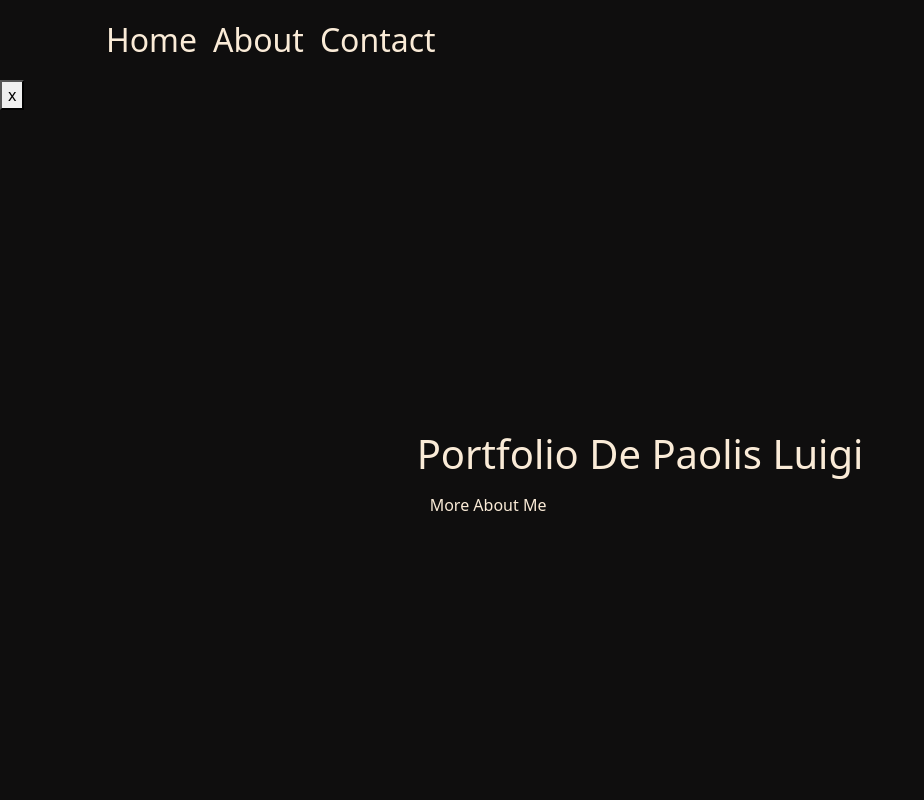
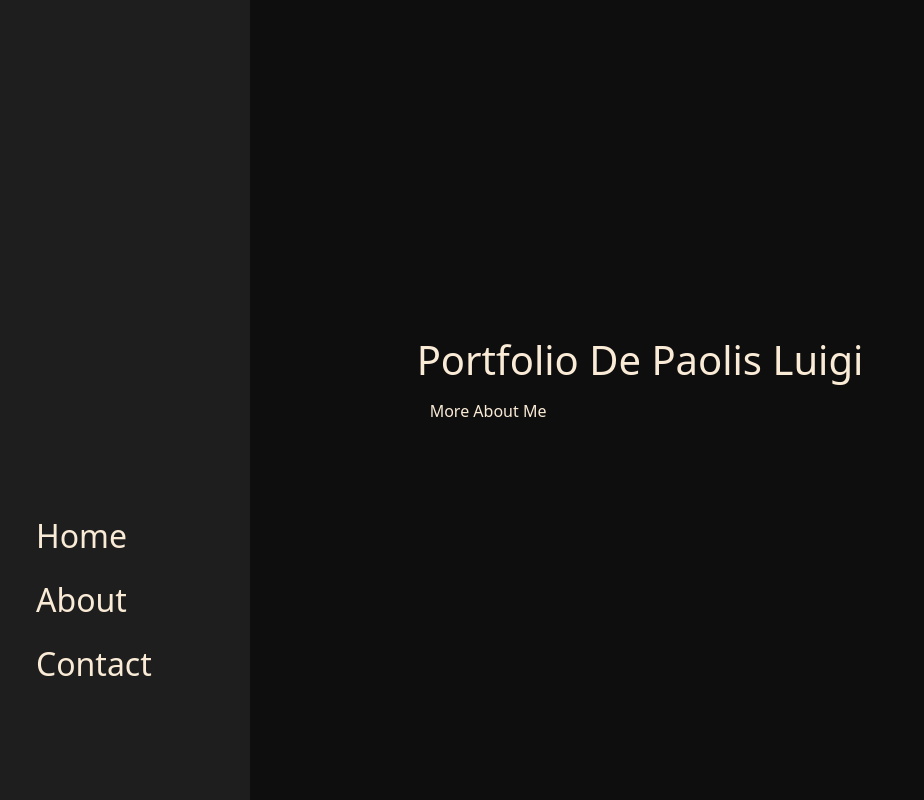
Before and after one commit to SERENABACCARI/PORTFOLIO-DE-PAOLIS-LUIGI, a React (Create React App) app in the folder portfolio/: page / in a window 1280 px wide. Shown: the top 800 px of the page, without its empty margins (0-924 px from the left). Built offline with nearby package versions, Linux system fonts and the light colour scheme.

Commit message:
modificata navbar ,eliminata sidebar

```diff
--- a/portfolio/src/App.css
+++ b/portfolio/src/App.css
@@ -1,19 +1,34 @@
-body{
+body {
     background-color: rgb(15, 14, 14);
-   cursor: pointer;
+    cursor: pointer;
 
 
 }
 
+/*navbar*/
+
+.ContainerNav {
+    font-size: xx-large;
+    width: 250px;
+    /* Larghezza della sidebar */
+    height: 150vh;
+    /* Altezza della sidebar che si estende fino al bordo inferiore del viewport */
+    background-color: #1e1e1e;
+    /* Colore di sfondo della sidebar */
+    position: absolute;
+    /* La sidebar resta fissa anche durante lo scroll */
+    top: 0;
+    /* La sidebar inizia dall'alto della pagina */
+    left: 0;
+    /* La sidebar inizia dal lato sinistro della pagina */
+    overflow-y: auto;
+    /* Aggiungi barra di scorrimento verticale se il contenuto è più grande dello spazio disponibile */
 
 
-.ContainerNav{
-    font-size: xx-large;
 
+}
 
-   }
-
-.containerHome{
+.containerHome {
     display: flex;
     justify-content: center;
     margin-top: 20rem;
@@ -22,14 +37,14 @@ body{
 
 
 
-.imgHome{
+.imgHome {
     width: 100%;
 }
 
-  /*FOOTER*/
+/*FOOTER*/
 
-.footer{
-    margin-top: 20rem;
+.footer {
+    margin-top: 50rem;
     display: flex;
     flex-direction: column;
     align-items: center;
@@ -38,7 +53,7 @@ body{
 
 /*CONTATTI*/
 
-.container-contact{
+.container-contact {
     margin-top: 20rem;
     display: flex;
     align-items: center;
@@ -48,16 +63,9 @@ body{
 
 
 /*LOGO*/
-.LOGO{
-    width:80px;
+.LOGO {
+    width: 80px;
     display: flex;
     align-items: center;
 
 }
-
-
-.sidebar {
-    width: 250px;
-    background-color: #f0f0f0;
-    padding: 20px;
-}
--- a/portfolio/src/App.js
+++ b/portfolio/src/App.js
@@ -7,7 +7,7 @@ import Home from '../src/COMPONENT/Home.jsx';
 import About from '../src/COMPONENT/About.jsx';
 import Contact from '../src/COMPONENT/Contact.jsx';
 import Footer from './COMPONENT/footer.jsx';
-import Sidebar from './COMPONENT/Sidebar.jsx';
+
 
 
 function App() {
@@ -15,7 +15,6 @@ function App() {
     <Router>
       <div>
         <Navbar />
-        <Sidebar />
 
         <Routes>
           <Route path="/" element={<Home />}/>
--- a/portfolio/src/COMPONENT/Navbar.jsx
+++ b/portfolio/src/COMPONENT/Navbar.jsx
@@ -5,13 +5,15 @@ import BootstrapNavbar from 'react-bootstrap/Navbar'; // Rinominato il component
 
 
 function CustomNavbar() {
+
+
     return (
         <BootstrapNavbar expand="lg" className="bg-trasparent">
             <Container className="ContainerNav">
                 <BootstrapNavbar.Brand style={{ color: "antiquewhite" }} href="#home"></BootstrapNavbar.Brand>
                 <BootstrapNavbar.Toggle aria-controls="basic-navbar-nav" />
                 <BootstrapNavbar.Collapse id="basic-navbar-nav">
-                    <Nav className="me-auto">
+                    <Nav className="flex-column">
                         <Nav.Link style={{ color:"antiquewhite"}}  href="/">Home</Nav.Link>
                         <Nav.Link style={{ color: "antiquewhite" }}  href="About">About</Nav.Link>
                         <Nav.Link style={{ color: "antiquewhite"}} href="Contact">Contact</Nav.Link>
--- a/portfolio/src/COMPONENT/Sidebar.jsx
+++ /dev/null
@@ -1,31 +0,0 @@
-import React, { useState } from 'react';
-
-const sidebarContent = (
-    <div>
-        <link rel="stylesheet" href="/" />
-        <link rel="stylesheet" href="" />
-        <link rel="stylesheet" href="" />
-    </div>
-);
-
-const App = () => {
-    const [isSidebarOpen, setSidebarOpen] = useState(false);
-
-    const toggleSidebar = () => {
-        setSidebarOpen(!isSidebarOpen);
-    };
-
-    return (
-        <div className="app">
-            <button onClick={toggleSidebar}>x</button>
-            {isSidebarOpen && (
-                <div className="sidebar">
-                    {sidebarContent}
-                </div>
-            )}
-            {/* Contenuto principale */}
-        </div>
-    );
-};
-
-export default App;
```
